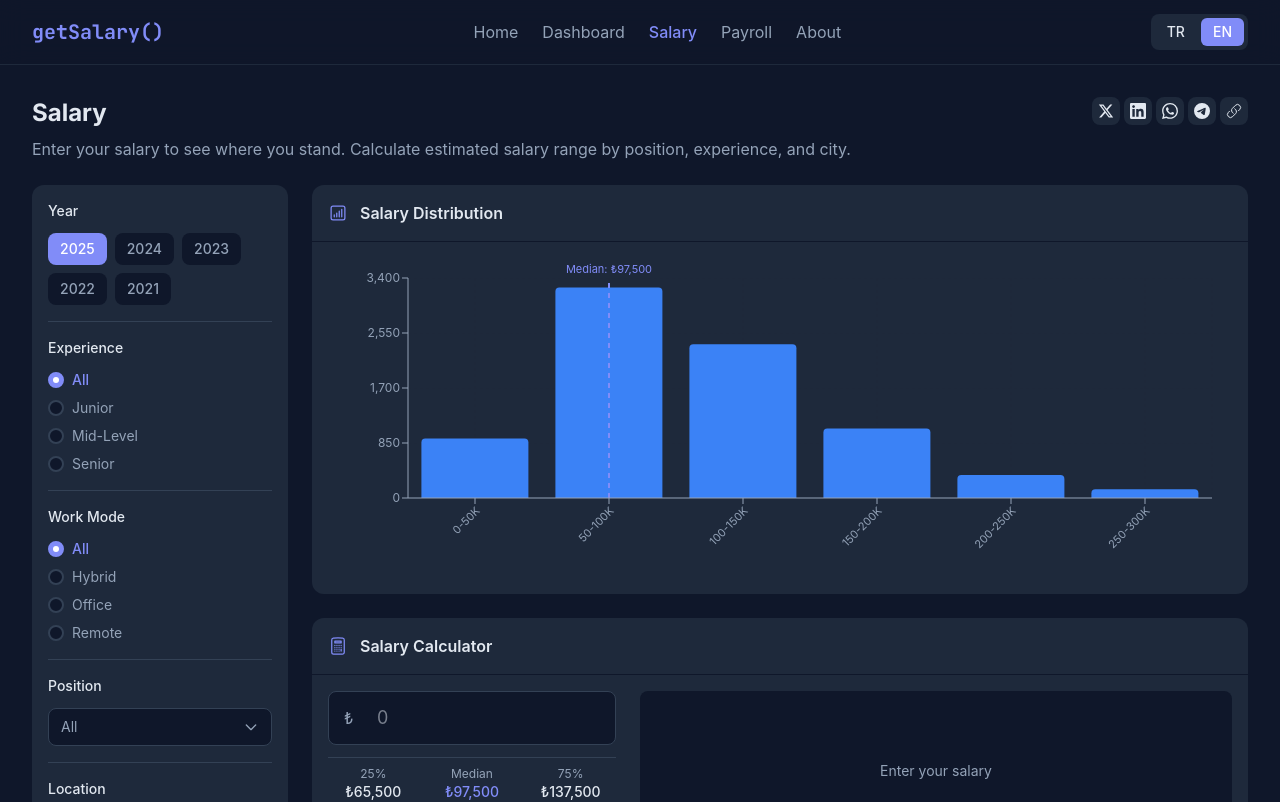
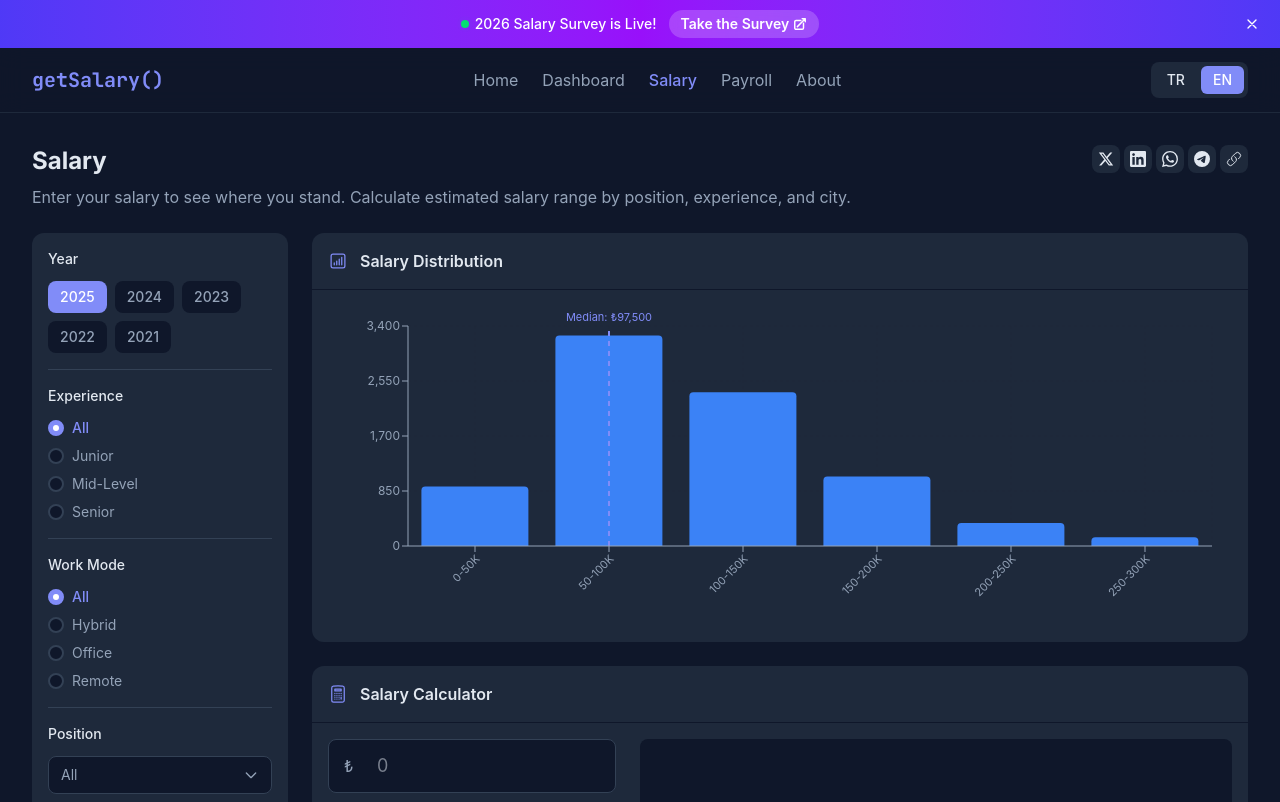
Before and after one commit to kadirermantr/getsalary, a React (Vite) app: page /salary in a window 1280 px wide. Shown: the top 802 px of the page. Built offline with nearby package versions, Linux system fonts and the light colour scheme; a web font is replaced by a local one.

Commit message:
feat: add configurable survey announcement banner (#47)

```diff
--- a/src/App.jsx
+++ b/src/App.jsx
@@ -8,6 +8,7 @@ import { LanguageProvider } from './context/LanguageContext';
 import { DataProvider } from './context/DataContext';
 import { FilterProvider } from './context/FilterContext';
 import { Header } from './components/layout/Header';
+import { SurveyBanner } from './components/social/SurveyBanner';
 import { Home } from './pages/Home';
 import { Dashboard } from './pages/Dashboard';
 import { Calculator } from './pages/Calculator';
@@ -48,6 +49,7 @@ function AppLayout() {
     <LanguageProvider>
       <ScrollToTop />
       <div className="min-h-screen flex flex-col bg-[var(--bg-primary)]">
+        <SurveyBanner />
         <Header />
         <main className="flex-1">
           <AppRoutes />
--- /dev/null
+++ b/src/components/social/SurveyBanner.jsx
@@ -0,0 +1,54 @@
+import { useState } from 'react';
+import { useTranslation } from 'react-i18next';
+import { SURVEY_BANNER } from '../../data/config';
+
+export function SurveyBanner() {
+  const { t } = useTranslation();
+  const { enabled, year, formUrl } = SURVEY_BANNER;
+  const storageKey = `survey${year}Dismissed`;
+
+  const [dismissed, setDismissed] = useState(() => {
+    return sessionStorage.getItem(storageKey) === 'true';
+  });
+
+  if (!enabled || dismissed) return null;
+
+  const handleDismiss = () => {
+    sessionStorage.setItem(storageKey, 'true');
+    setDismissed(true);
+  };
+
+  return (
+    <div className="relative bg-gradient-to-r from-indigo-600 via-purple-600 to-indigo-600 text-white">
+      <div className="max-w-7xl mx-auto px-4 sm:px-6 lg:px-8 py-2.5 flex items-center justify-center gap-3 text-sm">
+        <span className="inline-flex items-center gap-1.5 font-medium">
+          <span className="relative flex h-2 w-2">
+            <span className="animate-ping absolute inline-flex h-full w-full rounded-full bg-green-400 opacity-75" />
+            <span className="relative inline-flex rounded-full h-2 w-2 bg-green-400" />
+          </span>
+          {t('surveyBanner.text', { year })}
+        </span>
+        <a
+          href={formUrl}
+          target="_blank"
+          rel="noopener noreferrer"
+          className="inline-flex items-center gap-1 px-3 py-1 rounded-full bg-white/20 hover:bg-white/30 backdrop-blur-sm font-semibold transition-colors whitespace-nowrap"
+        >
+          {t('surveyBanner.cta')}
+          <svg className="w-3.5 h-3.5" fill="none" viewBox="0 0 24 24" stroke="currentColor" strokeWidth={2.5}>
+            <path strokeLinecap="round" strokeLinejoin="round" d="M13.5 6H5.25A2.25 2.25 0 0 0 3 8.25v10.5A2.25 2.25 0 0 0 5.25 21h10.5A2.25 2.25 0 0 0 18 18.75V10.5m-10.5 6L21 3m0 0h-5.25M21 3v5.25" />
+          </svg>
+        </a>
+        <button
+          onClick={handleDismiss}
+          className="absolute right-2 sm:right-4 p-1 rounded-full hover:bg-white/20 transition-colors"
+          aria-label="Close"
+        >
+          <svg className="w-4 h-4" fill="none" viewBox="0 0 24 24" stroke="currentColor" strokeWidth={2}>
+            <path strokeLinecap="round" strokeLinejoin="round" d="M6 18 18 6M6 6l12 12" />
+          </svg>
+        </button>
+      </div>
+    </div>
+  );
+}
--- a/src/data/config.js
+++ b/src/data/config.js
@@ -98,3 +98,10 @@ export const CHART_COLORS = {
 };
 
 export const CHART_COLOR_ARRAY = Object.values(CHART_COLORS);
+
+// Survey banner configuration
+export const SURVEY_BANNER = {
+  enabled: true,
+  year: 2026,
+  formUrl: 'https://forms.gle/rhNXttLjSM4ToASq8',
+};
--- a/src/i18n.js
+++ b/src/i18n.js
@@ -235,6 +235,10 @@ const resources = {
         year: 'Yıl',
         settings: 'Ayarlar',
         calculationType: 'Hesaplama Tipi',
+      },
+      surveyBanner: {
+        text: '{{year}} Maaş Anketi Başladı!',
+        cta: 'Ankete Katıl',
       },
       pageTitles: {
         home: 'Yazılım Sektörü Maaş Analizi',
@@ -480,6 +484,10 @@ const resources = {
         settings: 'Settings',
         calculationType: 'Calculation Type',
       },
+      surveyBanner: {
+        text: '{{year}} Salary Survey is Live!',
+        cta: 'Take the Survey',
+      },
       pageTitles: {
         home: 'Software Industry Salary Insights',
         dashboard: 'Dashboard',
```
